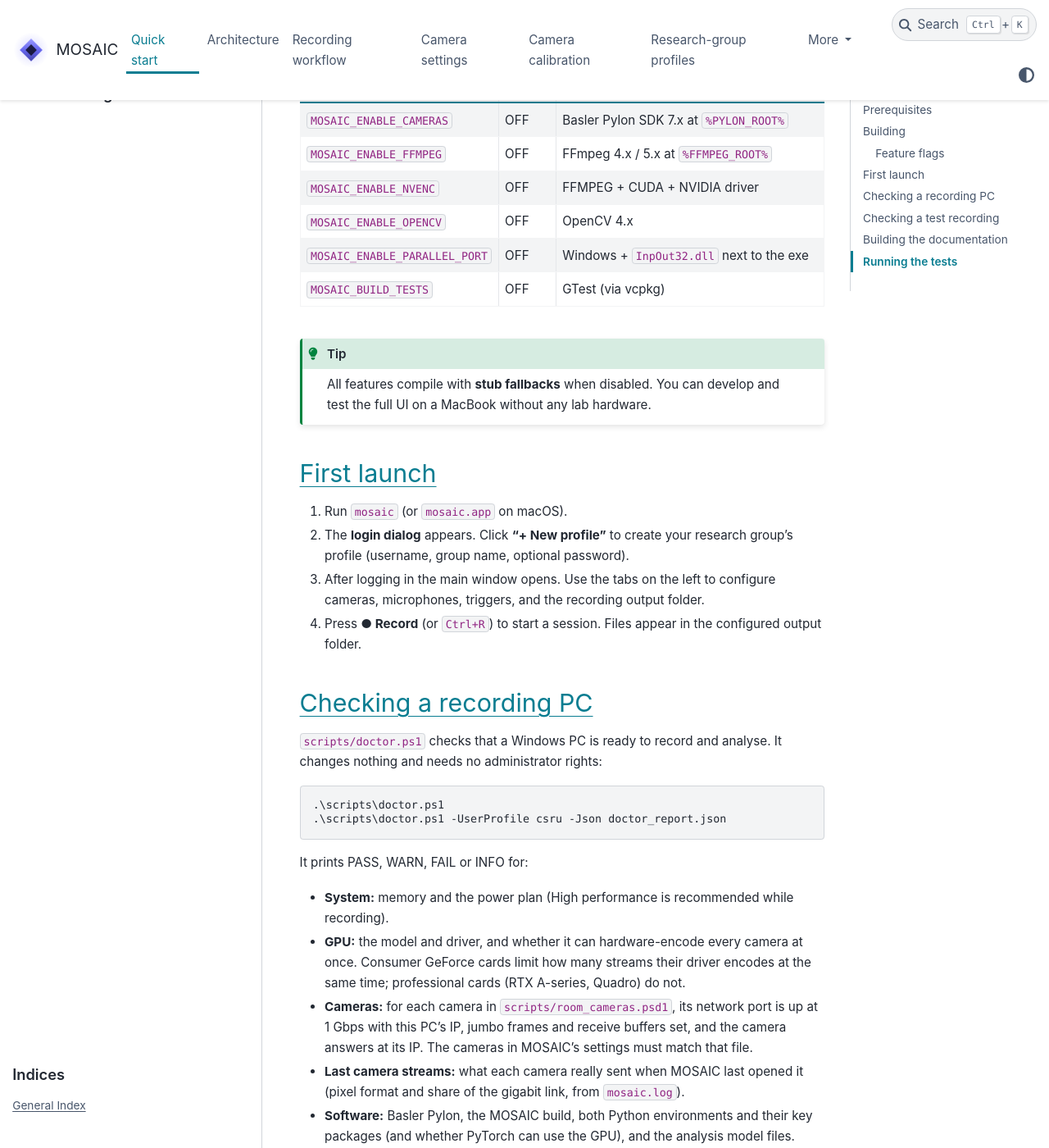
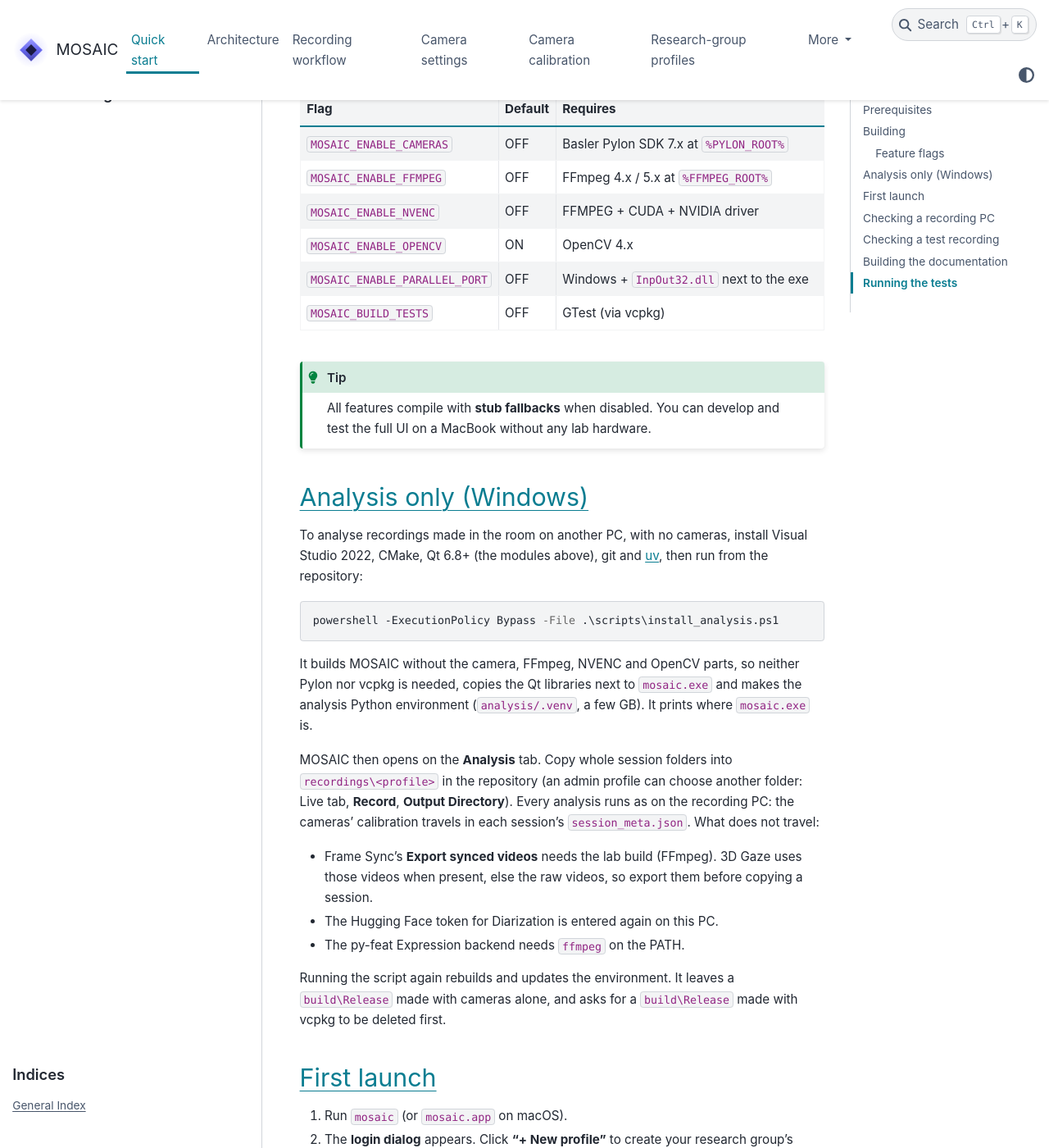
Before and after one commit to fcbg-platforms/mosaic, a Sphinx documentation site: the page built from docs/quickstart.rst, in a window 1280 px wide and 1400 px high, scrolled down 1224 px. Shown: the whole window at 82% size. Built offline with Sphinx 7.4.7 and the PyData theme 0.15.4, drawn with Linux system fonts in a browser that asks for light colours; pages that are not in the unit, such as notebooks, are missing from menus; some of the changed text lies outside the part shown.

Commit message:
Install for analysis only: MOSAIC without cameras

```diff
--- a/docs/quickstart.rst
+++ b/docs/quickstart.rst
@@ -65,8 +65,8 @@ Building
          git clone https://github.com/your-org/mosaic.git
          cd mosaic
 
-         # Basic build (all hardware off, tests included)
-         .\scripts\configure.ps1
+         # Basic build (all hardware off, with the tests)
+         .\scripts\configure.ps1 -BuildTests
 
          # Full build (cameras + NVENC + calibration)
          .\scripts\configure.ps1 -EnableCameras -EnableNvenc -EnableOpenCV
@@ -98,7 +98,7 @@ Pass these to CMake to enable optional subsystems:
      - OFF
      - FFMPEG + CUDA + NVIDIA driver
    * - ``MOSAIC_ENABLE_OPENCV``
-     - OFF
+     - ON
      - OpenCV 4.x
    * - ``MOSAIC_ENABLE_PARALLEL_PORT``
      - OFF
@@ -111,6 +111,40 @@ Pass these to CMake to enable optional subsystems:
 
    All features compile with **stub fallbacks** when disabled.  You can develop
    and test the full UI on a MacBook without any lab hardware.
+
+.. _analysis-only-install:
+
+Analysis only (Windows)
+-----------------------
+
+To analyse recordings made in the room on another PC, with no cameras,
+install Visual Studio 2022, CMake, Qt 6.8+ (the modules above), git and
+`uv <https://docs.astral.sh/uv/>`_, then run from the repository:
+
+.. code-block:: powershell
+
+   powershell -ExecutionPolicy Bypass -File .\scripts\install_analysis.ps1
+
+It builds MOSAIC without the camera, FFmpeg, NVENC and OpenCV parts, so
+neither Pylon nor vcpkg is needed, copies the Qt libraries next to
+``mosaic.exe`` and makes the analysis Python environment
+(``analysis/.venv``, a few GB). It prints where ``mosaic.exe`` is.
+
+MOSAIC then opens on the **Analysis** tab. Copy whole session folders into
+``recordings\<profile>`` in the repository (an admin profile can choose
+another folder: Live tab, **Record**, **Output Directory**). Every analysis
+runs as on the recording PC: the cameras' calibration travels in each
+session's ``session_meta.json``. What does not travel:
+
+- Frame Sync's **Export synced videos** needs the lab build (FFmpeg). 3D
+  Gaze uses those videos when present, else the raw videos, so export them
+  before copying a session.
+- The Hugging Face token for Diarization is entered again on this PC.
+- The py-feat Expression backend needs ``ffmpeg`` on the PATH.
+
+Running the script again rebuilds and updates the environment. It leaves
+a ``build\Release`` made with cameras alone, and asks for a
+``build\Release`` made with vcpkg to be deleted first.
 
 First launch
 ------------
```
Also changed, not shown: 5 other files.
